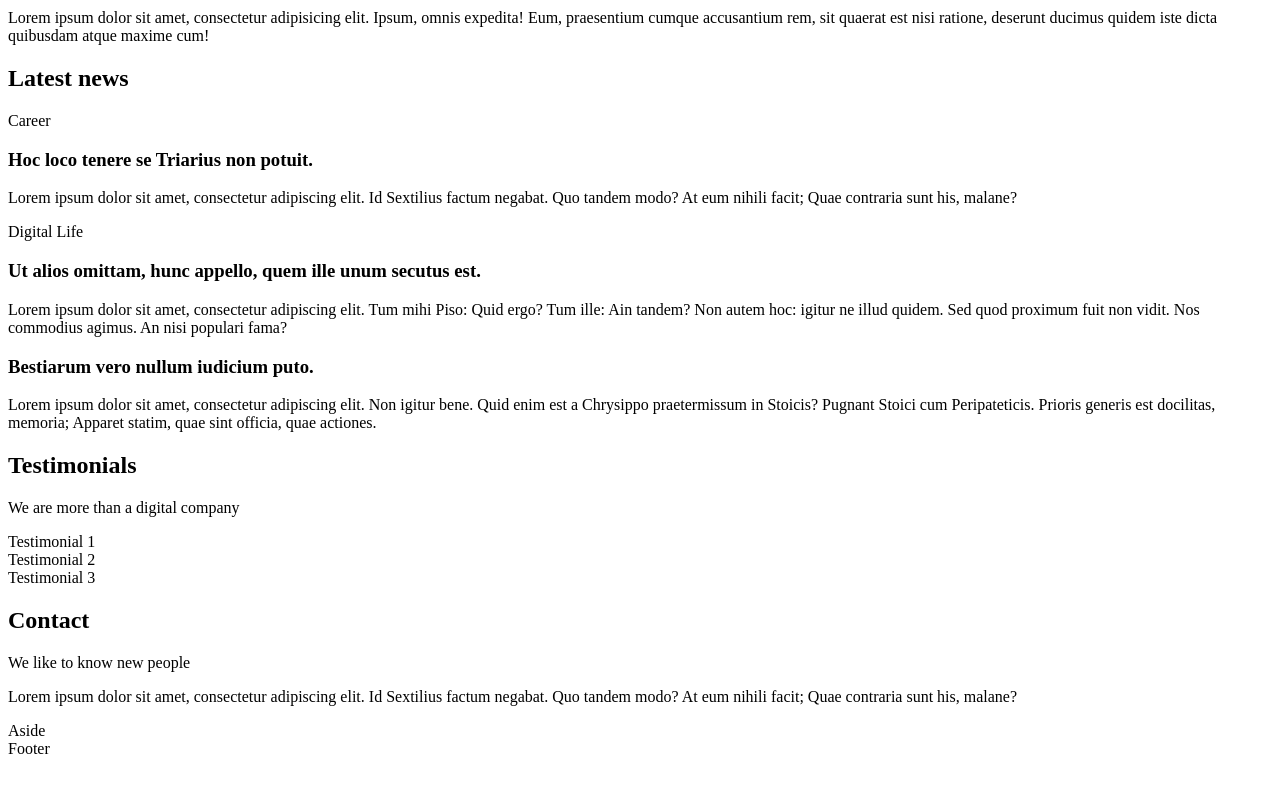
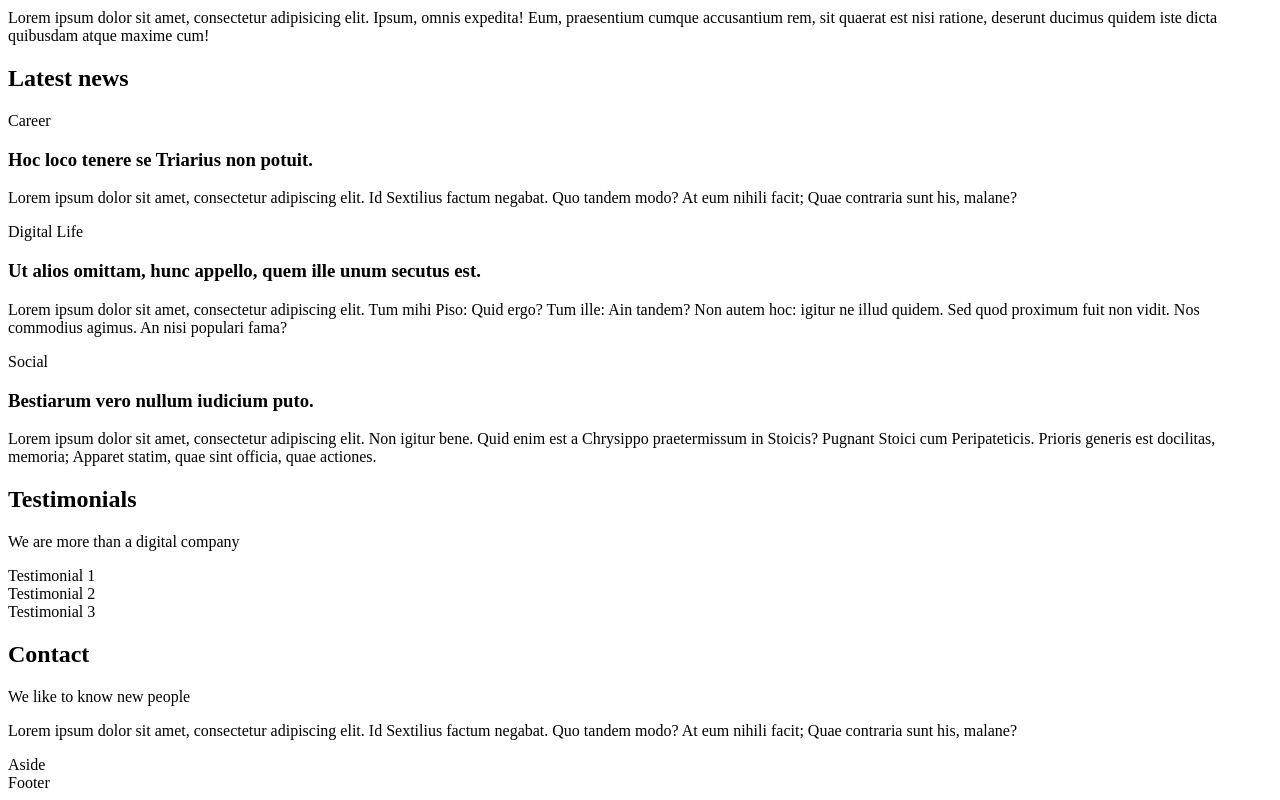
Before and after one commit to JustGodWork/holbertonschool-web_front_end, a plain HTML site: page html_advanced/16-index.html in a window 1280 px wide. Shown: the part 995-1795 px from the top of the page. Before the commit the page ends 1761 px from the top, so only its background shows below. Drawn offline with Linux system fonts and the light colour scheme.

Commit message:
Fixed Social article

```diff
--- a/html_advanced/16-index.html
+++ b/html_advanced/16-index.html
@@ -88,6 +88,9 @@
                             <p>Digital Life</p>
                             <h3>Ut alios omittam, hunc appello, quem ille unum secutus est.</h3>
                             <p>Lorem ipsum dolor sit amet, consectetur adipiscing elit. Tum mihi Piso: Quid ergo? Tum ille: Ain tandem? Non autem hoc: igitur ne illud quidem. Sed quod proximum fuit non vidit. Nos commodius agimus. An nisi populari fama?</p>
+                        </article>
+                        <article>
+                            <p>Social</p>
                             <h3>Bestiarum vero nullum iudicium puto.</h3>
                             <p>Lorem ipsum dolor sit amet, consectetur adipiscing elit. Non igitur bene. Quid enim est a Chrysippo praetermissum in Stoicis? Pugnant Stoici cum Peripateticis. Prioris generis est docilitas, memoria; Apparet statim, quae sint officia, quae actiones.</p>
                         </article>
@@ -118,12 +121,12 @@
                     </div>
                 </div>
             </section>
-            <aside>Aside</aside>
+            <aside>
+                Aside
+            </aside>
         </main>
         <footer>
-            <div>
-                Footer
-            </div>
+            <div>Footer</div>
         </footer>
     </body>
 </html>
```
